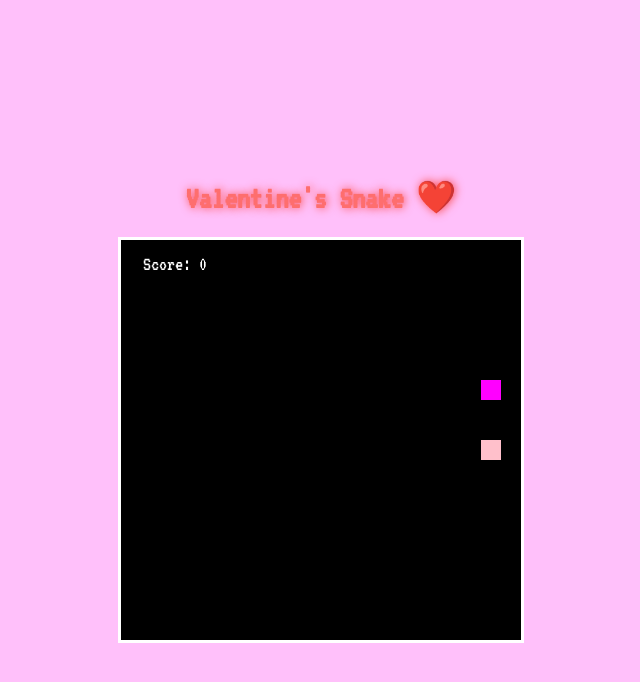
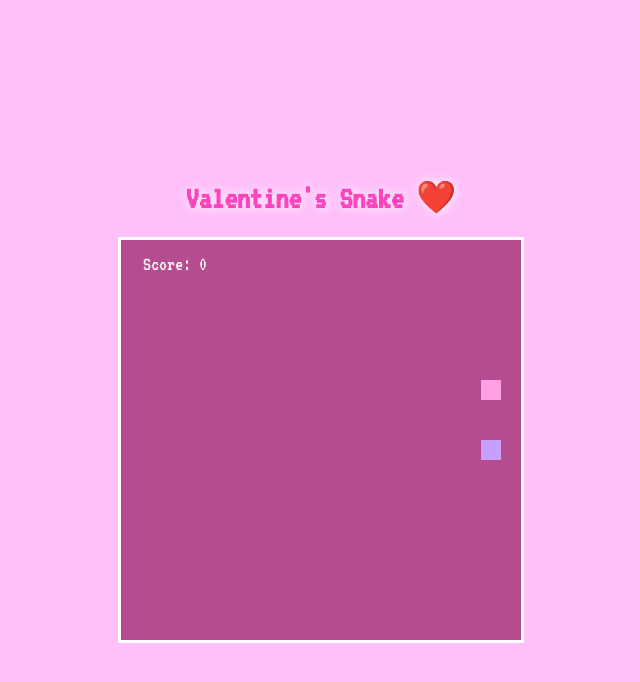
Before and after one commit to MarcosQBV/valentines-snake, a plain HTML site: page index.html in a window 1280 px wide. Both pictures are taken after a click on the button "Start ❤️". Shown: the whole page, without its empty margins (319-959 px from the left). Drawn offline with Linux system fonts and the light colour scheme.

Commit message:
better colors <3

```diff
--- a/script.js
+++ b/script.js
@@ -43,7 +43,7 @@ function countdownTimer() {
         countdown--;
         setTimeout(countdownTimer, 500);
     } else {
-        drawCountdown("GO !");
+        drawCountdown("LOVE !");
         setTimeout(() => {
             gameRunning = true; // Start game
             gameLoop = setInterval(gameLoopFunc, 100);
@@ -52,7 +52,7 @@ function countdownTimer() {
 }
 
 function drawCountdown(num) {
-    ctx.fillStyle = "black";
+    ctx.fillStyle = "rgb(181, 76, 144)";
     ctx.fillRect(0, 0, canvas.width, canvas.height);
     ctx.fillStyle = "pink";
     ctx.font = "50px VT323";
@@ -125,17 +125,17 @@ function drawScore() {
 function drawGame() {
     if (!gameRunning) return;
 
-    ctx.fillStyle = "black";
+    ctx.fillStyle = "rgb(181, 76, 144)";
     ctx.fillRect(0, 0, canvas.width, canvas.height);
 
     drawScore(); // Draw the score
 
     // Draw snake
-    ctx.fillStyle = "pink";
+    ctx.fillStyle = "rgb(199, 159, 255)";
     snake.forEach(segment => ctx.fillRect(segment.x, segment.y, box, box));
 
     // Draw food
-    ctx.fillStyle = "magenta";
+    ctx.fillStyle = "rgb(255, 159, 228)";
     ctx.fillRect(food.x, food.y, box, box);
 }
 
--- a/style.css
+++ b/style.css
@@ -11,13 +11,21 @@ body {
 
 canvas {
   border: 3px solid white;
-  background-color: rgb(0, 0, 0);
+  background-color: rgb(181, 76, 144);
   font-family: 'VT323';
 }
 
+.food {
+  background-color: red;
+  width: 20px;
+  height: 20px;
+  clip-path: polygon(50% 0%, 100% 35%, 82% 100%, 50% 75%, 18% 100%, 0% 35%); /* Makes food heart-shaped */
+}
+
 h1 {
-  color: rgb(254, 110, 110);
-  text-shadow: rgb(250, 77, 77) 1px 0 10px;
+  color: rgb(252, 68, 188);
+  text-shadow: rgb(154, 42, 115) 3px 0 1px;
+  text-shadow: rgb(255, 255, 255) 1px 0 10px;
   font-size: xx-large;
 }
 
```
